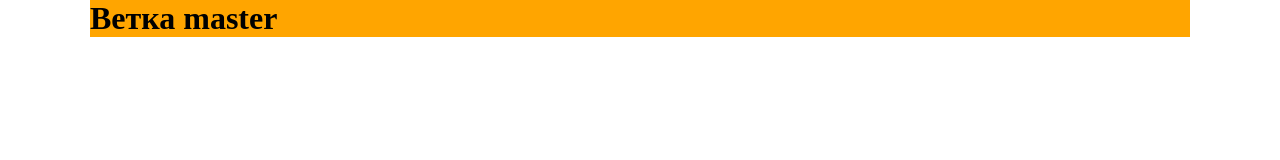
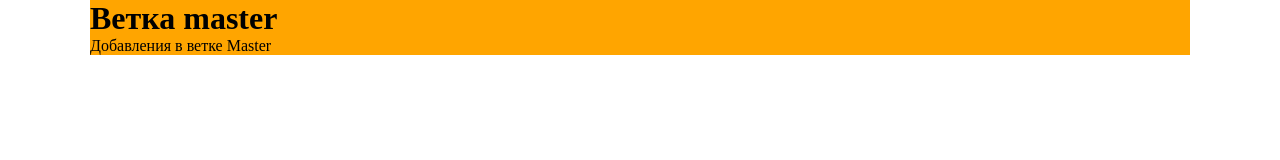
Before and after one commit to Alexey8288/lesson13_2_github_dev-main, a plain HTML site: page index.html in a window 1280 px wide. Drawn offline with Linux system fonts and the light colour scheme.

Commit message:
master update

```diff
--- a/index.html
+++ b/index.html
@@ -14,6 +14,9 @@
     <div class="container">
 
         <h1>Ветка master</h1>
+
+        <div>Добавления в ветке Master</div>
+
     </div>
 
 
```
